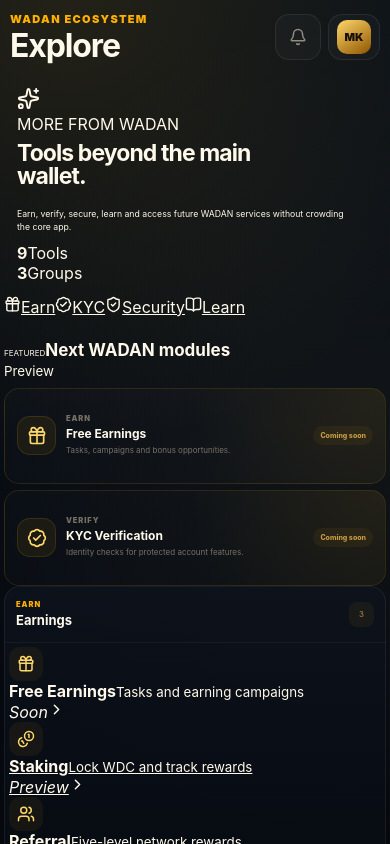
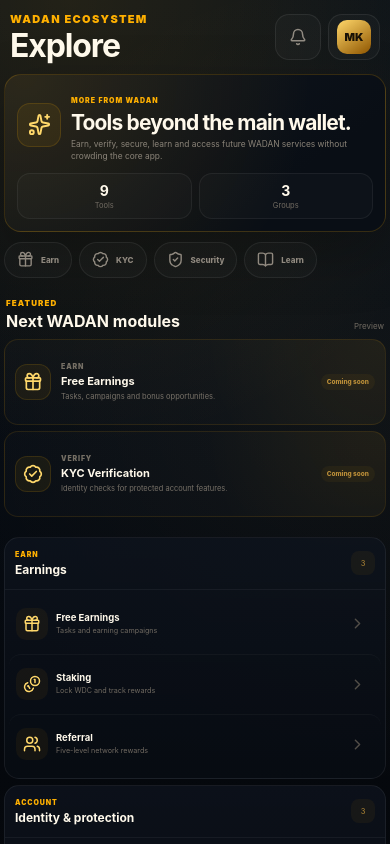
Before and after one commit to mkmalakzai/WadanApp, a Next.js app: page /explore in a window 390 px wide. Shown: the top 844 px of the page. Built offline with nearby package versions, Linux system fonts and the light colour scheme.

Commit message:
Replace Explore styles with compact mobile-first design

```diff
--- a/app/explore/explore.module.css
+++ b/app/explore/explore.module.css
@@ -1,82 +1,76 @@
 .main{min-width:0;font-size:16px}
 
-.commandHero{
-  min-height:170px;
+.hero{
+  min-height:150px;
   display:grid;
   grid-template-columns:auto minmax(0,1fr) auto;
-  gap:18px;
+  gap:16px;
   align-items:center;
-  padding:22px;
+  padding:18px;
   border:1px solid rgba(255,176,0,.18);
-  border-radius:22px;
+  border-radius:20px;
   background:
-    radial-gradient(circle at 5% 0,rgba(255,176,0,.14),transparent 20rem),
-    linear-gradient(145deg,#101620,#090e15 70%);
-  box-shadow:0 22px 65px rgba(0,0,0,.28);
+    radial-gradient(circle at 5% 0%,rgba(255,176,0,.12),transparent 18rem),
+    linear-gradient(145deg,#10161f,#090e15 72%);
+  box-shadow:0 22px 58px rgba(0,0,0,.25);
 }
 
-.commandIcon{
-  width:60px;height:60px;
+.heroIcon{
+  width:52px;height:52px;
   display:grid;place-items:center;
-  border-radius:18px;
+  border-radius:16px;
   color:#ffd86b;
-  background:rgba(255,176,0,.075);
-  border:1px solid rgba(255,176,0,.16);
+  background:rgba(255,176,0,.07);
+  border:1px solid rgba(255,176,0,.15);
 }
 
-.commandCopy>span{
+.heroCopy>span{
   color:#ffb000;
-  font-size:8.5px;
+  font-size:8px;
   font-weight:900;
-  letter-spacing:.15em;
+  letter-spacing:.14em;
 }
 
-.commandCopy h2{
+.heroCopy h2{
   margin:5px 0 0;
   font-size:31px;
   line-height:1;
   letter-spacing:-.04em;
 }
 
-.commandCopy p{
-  max-width:650px;
+.heroCopy p{
+  max-width:640px;
   margin:8px 0 0;
-  color:#8d867b;
-  font-size:10.5px;
-  line-height:1.55;
+  color:#8b8479;
+  font-size:10px;
+  line-height:1.5;
 }
 
-.commandMeta{
-  display:flex;
-  gap:7px;
-}
-
-.commandMeta>div{
-  min-width:72px;
-  min-height:68px;
+.heroMeta{display:flex;gap:7px}
+.heroMeta>div{
+  min-width:68px;
+  min-height:60px;
   display:flex;
   flex-direction:column;
   align-items:center;
   justify-content:center;
   border:1px solid rgba(255,255,255,.06);
-  border-radius:14px;
+  border-radius:13px;
   background:rgba(255,255,255,.018);
 }
+.heroMeta strong{font-size:17px}
+.heroMeta span{margin-top:2px;color:#706a61;font-size:7.5px}
 
-.commandMeta strong{font-size:18px}
-.commandMeta span{margin-top:3px;color:#6f6960;font-size:8px}
-
-.quickNav{
+.quickStrip{
   display:flex;
   gap:7px;
   margin-top:10px;
   overflow-x:auto;
   scrollbar-width:none;
 }
-.quickNav::-webkit-scrollbar{display:none}
-
-.quickNav a{
-  min-height:40px;
+.quickStrip::-webkit-scrollbar{display:none}
+.quickStrip a{
+  min-height:38px;
   padding:0 12px;
   display:inline-flex;
   align-items:center;
@@ -85,517 +79,217 @@
   border:1px solid rgba(255,255,255,.065);
   border-radius:999px;
   background:rgba(255,255,255,.018);
-  color:#918a80;
+  color:#90897f;
   text-decoration:none;
-  font-size:9px;
+  font-size:8.5px;
   font-weight:800;
 }
 
-.quickNav a:hover{
-  border-color:rgba(255,176,0,.2);
-  color:#ffd86b;
-}
-
-.featured{margin-top:27px}
-
-.featuredHead{
+.featured{margin-top:24px}
+.sectionHead{
   display:flex;
   align-items:flex-end;
   justify-content:space-between;
   gap:12px;
-  padding:0 2px 9px;
+  padding:0 2px 8px;
 }
-.featuredHead span{display:block;color:#ffb000;font-size:8.5px;font-weight:900;letter-spacing:.15em}
-.featuredHead strong{display:block;margin-top:3px;font-size:19px}
-.featuredHead small{color:#716b62;font-size:8px}
+.sectionHead span{display:block;color:#ffb000;font-size:8px;font-weight:900;letter-spacing:.14em}
+.sectionHead strong{display:block;margin-top:3px;font-size:18px}
+.sectionHead small{color:#706a61;font-size:8px}
 
 .featuredGrid{
   display:grid;
   grid-template-columns:1fr 1fr;
-  gap:8px;
+  gap:7px;
+}
+.featuredGrid article{
+  min-height:100px;
+  display:grid;
+  grid-template-columns:auto 1fr auto;
+  gap:10px;
+  align-items:center;
+  padding:12px;
+  border:1px solid rgba(255,176,0,.11);
+  border-radius:16px;
+  background:
+    radial-gradient(circle at 100% 0,rgba(255,176,0,.06),transparent 46%),
+    rgba(255,255,255,.015);
+}
+.featureIcon{
+  width:39px;height:39px;
+  display:grid;place-items:center;
+  border-radius:12px;
+  color:#ffd86b;
+  background:rgba(255,176,0,.06);
+  border:1px solid rgba(255,176,0,.13);
+}
+.featuredGrid small{display:block;color:#756f65;font-size:7px;font-weight:900;letter-spacing:.12em}
+.featuredGrid strong{display:block;margin-top:3px;font-size:12px}
+.featuredGrid p{margin:4px 0 0;color:#777168;font-size:8px;line-height:1.4}
+.featuredGrid em{
+  padding:4px 6px;
+  border-radius:999px;
+  background:rgba(255,176,0,.05);
+  color:#bd9039;
+  font-size:6.8px;
+  font-style:normal;
+  font-weight:850;
 }
 
-.featuredGrid article{
-  min-height:112px;
-  display:grid;
-  grid-template-columns:auto 1fr auto;
-  gap:12px;
-  align-items:center;
-  padding:14px;
-  border:1px solid rgba(255,176,0,.12);
-  border-radius:17px;
-  background:
-    radial-gradient(circle at 100% 0,rgba(255,176,0,.07),transparent 50%),
-    rgba(255,255,255,.016);
-}
-
-.featureIcon{
-  width:42px;height:42px;
-  display:grid;place-items:center;
-  border-radius:13px;
-  color:#ffd86b;
-  background:rgba(255,176,0,.065);
-  border:1px solid rgba(255,176,0,.13);
-}
-
-.featuredGrid small{display:block;color:#756f65;font-size:7.5px;font-weight:900;letter-spacing:.12em}
-.featuredGrid strong{display:block;margin-top:3px;font-size:13px}
-.featuredGrid p{margin:4px 0 0;color:#777168;font-size:8.5px;line-height:1.45}
-.featuredGrid em{
-  padding:5px 7px;
-  border-radius:999px;
-  background:rgba(255,176,0,.055);
-  color:#c79b43;
-  font-size:7.5px;
-  font-style:normal;
-  font-weight:850;
-  white-space:nowrap;
-}
-
-.groupGrid{
+.groups{
   display:grid;
   grid-template-columns:repeat(3,1fr);
-  gap:8px;
-  margin-top:27px;
+  gap:7px;
+  margin-top:24px;
 }
-
 .group{
-  scroll-margin-top:90px;
+  scroll-margin-top:80px;
   overflow:hidden;
   border:1px solid rgba(255,255,255,.065);
-  border-radius:18px;
-  background:linear-gradient(180deg,rgba(14,20,30,.75),rgba(8,12,19,.88));
+  border-radius:17px;
+  background:linear-gradient(180deg,rgba(14,20,30,.76),rgba(8,12,19,.88));
 }
-
 .group>header{
-  min-height:62px;
-  padding:12px 13px;
+  min-height:56px;
+  padding:10px 11px;
   display:flex;
   align-items:center;
   justify-content:space-between;
   gap:10px;
   border-bottom:1px solid rgba(255,255,255,.05);
 }
-
-.group header span{display:block;color:#ffb000;font-size:7.5px;font-weight:900;letter-spacing:.13em}
-.group header strong{display:block;margin-top:3px;font-size:14px}
+.group header span{display:block;color:#ffb000;font-size:7px;font-weight:900;letter-spacing:.13em}
+.group header strong{display:block;margin-top:3px;font-size:13px}
 .group header small{
-  width:25px;height:25px;
+  width:24px;height:24px;
   display:grid;place-items:center;
   border-radius:8px;
-  background:rgba(255,176,0,.055);
-  color:#b98c36;
-  font-size:8px;
+  background:rgba(255,176,0,.05);
+  color:#b58a36;
+  font-size:7.5px;
 }
 
 .rows{padding:4px}
-
-.toolRow{
-  min-height:74px;
+.row{
+  min-height:66px;
   display:grid;
   grid-template-columns:auto minmax(0,1fr) auto auto;
-  gap:9px;
+  gap:8px;
   align-items:center;
-  padding:9px;
-  border-radius:13px;
+  padding:8px;
   color:inherit;
   text-decoration:none;
-  transition:.18s ease;
+  border-radius:12px;
 }
-
-.toolRow+.toolRow{border-top:1px solid rgba(255,255,255,.035)}
-
-a.toolRow:hover{
-  background:rgba(255,176,0,.035);
-}
-
-.disabled{opacity:.65}
+.row+.row{border-top:1px solid rgba(255,255,255,.035)}
+a.row:hover{background:rgba(255,176,0,.03)}
 
 .rowIcon{
-  width:36px;height:36px;
+  width:34px;height:34px;
   display:grid;place-items:center;
-  border-radius:11px;
+  border-radius:10px;
   color:#ffd86b;
-  background:rgba(255,176,0,.055);
+  background:rgba(255,176,0,.05);
 }
-
-.rowCopy{min-width:0}
-.rowCopy strong{display:block;font-size:10.5px}
-.rowCopy span{
-  display:block;
-  margin-top:3px;
-  overflow:hidden;
-  color:#716b62;
-  font-size:7.8px;
-  line-height:1.35;
-  text-overflow:ellipsis;
-}
-
-.toolRow em{
+.row>div{min-width:0}
+.row strong{display:block;font-size:10px}
+.row small{display:block;margin-top:3px;color:#716b62;font-size:7.5px;line-height:1.35}
+.row em{
   padding:4px 6px;
   border-radius:999px;
-  background:rgba(255,255,255,.025);
-  color:#706a61;
-  font-size:7px;
+  background:rgba(255,255,255,.022);
+  color:#6e685f;
+  font-size:6.5px;
   font-style:normal;
   font-weight:800;
-  white-space:nowrap;
 }
+.row>svg{color:#514d47}
 
-.chevron{color:#514d47}
-
-.futureStrip{
-  min-height:72px;
-  margin:18px 0 6px;
+.future{
+  min-height:68px;
+  margin:16px 0 4px;
   display:flex;
   align-items:center;
-  gap:11px;
-  padding:12px 14px;
-  border-top:1px solid rgba(255,255,255,.055);
-  border-bottom:1px solid rgba(255,255,255,.055);
+  gap:10px;
+  padding:11px 13px;
+  border-top:1px solid rgba(255,255,255,.05);
+  border-bottom:1px solid rgba(255,255,255,.05);
   color:#ffd86b;
 }
-
-.futureStrip strong,.futureStrip span{display:block}
-.futureStrip strong{font-size:11px;color:#cfc8bd}
-.futureStrip span{margin-top:3px;color:#6d675f;font-size:8.5px}
+.future strong,.future span{display:block}
+.future strong{font-size:10.5px;color:#cbc4b9}
+.future span{margin-top:3px;color:#69635b;font-size:8px}
 
 @media(max-width:1050px){
-  .groupGrid{grid-template-columns:1fr 1fr}
-  .group:last-child{grid-column:1 / -1}
+  .groups{grid-template-columns:1fr 1fr}
+  .group:last-child{grid-column:1/-1}
 }
 
 @media(max-width:760px){
   .main{font-size:16px}
 
-  .commandHero{
+  .hero{
     min-height:0;
-    grid-template-columns:48px 1fr;
-    gap:11px;
-    padding:14px;
-    border-radius:18px;
+    grid-template-columns:44px minmax(0,1fr);
+    gap:10px;
+    padding:12px;
+    border-radius:17px;
   }
-
-  .commandIcon{width:48px;height:48px;border-radius:14px}
-  .commandCopy>span{font-size:7.5px}
-  .commandCopy h2{font-size:23px}
-  .commandCopy p{font-size:9px;line-height:1.45}
-
-  .commandMeta{
-    grid-column:1 / -1;
+  .heroIcon{width:44px;height:44px;border-radius:13px}
+  .heroCopy>span{font-size:7px}
+  .heroCopy h2{font-size:21px}
+  .heroCopy p{margin-top:6px;font-size:8.4px;line-height:1.42}
+  .heroMeta{
+    grid-column:1/-1;
     display:grid;
     grid-template-columns:1fr 1fr;
   }
-  .commandMeta>div{min-height:52px}
-  .commandMeta strong{font-size:15px}
+  .heroMeta>div{min-height:46px}
+  .heroMeta strong{font-size:14px}
 
-  .quickNav{
+  .quickStrip{
     margin-right:-14px;
     padding-right:14px;
   }
-  .quickNav a{min-height:38px;font-size:8.5px}
+  .quickStrip a{min-height:36px;font-size:8px}
 
-  .featured{margin-top:23px}
-  .featuredHead strong{font-size:17px}
+  .featured{margin-top:20px}
+  .sectionHead strong{font-size:16px}
   .featuredGrid{grid-template-columns:1fr;gap:6px}
   .featuredGrid article{
-    min-height:96px;
-    padding:12px;
-    grid-template-columns:39px 1fr auto;
-    gap:10px;
-    border-radius:15px;
+    min-height:86px;
+    padding:10px;
+    grid-template-columns:36px 1fr auto;
+    border-radius:14px;
   }
-  .featureIcon{width:39px;height:39px}
-  .featuredGrid strong{font-size:12px}
-  .featuredGrid p{font-size:8px}
-  .featuredGrid em{font-size:7px}
+  .featureIcon{width:36px;height:36px}
+  .featuredGrid strong{font-size:11px}
+  .featuredGrid p{font-size:7.5px}
+  .featuredGrid em{font-size:6.5px}
 
-  .groupGrid{
+  .groups{
     grid-template-columns:1fr;
-    gap:7px;
-    margin-top:23px;
+    gap:6px;
+    margin-top:20px;
   }
   .group:last-child{grid-column:auto}
-  .group{border-radius:16px}
-  .group>header{min-height:56px;padding:10px 11px}
-  .group header strong{font-size:13px}
+  .group{border-radius:15px}
+  .group>header{min-height:52px;padding:9px 10px}
+  .group header strong{font-size:12px}
 
-  .toolRow{
-    min-height:66px;
-    grid-template-columns:34px minmax(0,1fr) auto auto;
-    padding:8px;
+  .row{
+    min-height:60px;
+    grid-template-columns:32px minmax(0,1fr) auto auto;
+    padding:7px;
   }
-  .rowIcon{width:34px;height:34px}
-  .rowCopy strong{font-size:10px}
-  .rowCopy span{font-size:7.5px}
-  .toolRow em{font-size:6.8px}
+  .rowIcon{width:32px;height:32px}
+  .row strong{font-size:9.5px}
+  .row small{font-size:7.2px}
+  .row em{font-size:6.2px}
 
-  .futureStrip{margin-top:15px}
+  .future{margin-top:13px}
 }
 
 @media(max-width:430px){
-  .commandCopy h2{font-size:22px}
-  .toolRow em{display:none}
+  .row em{display:none}
 }
-
-
-/* V2 — compact professional command-center treatment */
-.hero{
-  min-height:170px;
-  grid-template-columns:minmax(0,1fr) 180px;
-  gap:16px;
-  padding:18px;
-  border-radius:20px;
-}
-
-.eyebrow{
-  padding:6px 9px;
-  font-size:8.5px;
-}
-
-.hero h2{
-  max-width:620px;
-  margin-top:10px;
-  font-size:34px;
-  line-height:1;
-  letter-spacing:-.04em;
-}
-
-.hero p{
-  max-width:640px;
-  margin-top:10px;
-  font-size:10.5px;
-  line-height:1.5;
-}
-
-.heroMark{
-  min-height:118px;
-  border-radius:16px;
-}
-
-.heroMark svg{
-  width:27px;
-  height:27px;
-}
-
-.heroMark strong{
-  margin-top:8px;
-  font-size:16px;
-}
-
-.heroMark span{
-  margin-top:3px;
-  font-size:7.5px;
-}
-
-.section{
-  margin-top:22px;
-}
-
-.sectionHead{
-  padding-bottom:8px;
-}
-
-.sectionHead>div>span{
-  font-size:8px;
-}
-
-.sectionHead>div>strong{
-  margin-top:3px;
-  font-size:18px;
-}
-
-.grid{
-  gap:7px;
-}
-
-.card{
-  min-height:132px;
-  padding:12px;
-  border-radius:16px;
-}
-
-.icon{
-  width:37px;
-  height:37px;
-  border-radius:11px;
-}
-
-.cardTop em{
-  padding:4px 6px;
-  font-size:7px;
-}
-
-.card h3{
-  margin-top:17px;
-  font-size:13px;
-}
-
-.card p{
-  margin-top:5px;
-  font-size:8.5px;
-  line-height:1.45;
-}
-
-.cardFoot{
-  padding-top:10px;
-}
-
-.cardFoot span{
-  font-size:7.8px;
-}
-
-.future{
-  margin-top:22px;
-  padding:14px;
-}
-
-@media(max-width:760px){
-  .hero{
-    grid-template-columns:1fr auto;
-    gap:10px;
-    padding:13px;
-    border-radius:17px;
-  }
-
-  .eyebrow{
-    font-size:7.5px;
-  }
-
-  .hero h2{
-    max-width:280px;
-    margin-top:8px;
-    font-size:25px;
-    line-height:1.02;
-  }
-
-  .hero p{
-    max-width:330px;
-    margin-top:7px;
-    font-size:8.7px;
-  }
-
-  .heroMark{
-    width:74px;
-    min-height:92px;
-    display:flex;
-    padding:8px;
-    border-radius:14px;
-  }
-
-  .heroMark svg{
-    width:22px;
-    height:22px;
-  }
-
-  .heroMark strong{
-    margin-top:6px;
-    font-size:11px;
-  }
-
-  .heroMark span{
-    display:none;
-  }
-
-  .section{
-    margin-top:20px;
-  }
-
-  .sectionHead>div>strong{
-    font-size:17px;
-  }
-
-  .grid{
-    grid-template-columns:1fr;
-    gap:6px;
-  }
-
-  .card{
-    min-height:84px;
-    padding:10px;
-    display:grid;
-    grid-template-columns:38px minmax(0,1fr) auto;
-    grid-template-areas:
-      "icon title status"
-      "icon desc foot";
-    column-gap:9px;
-    row-gap:2px;
-    align-items:center;
-    border-radius:14px;
-  }
-
-  .cardTop{
-    display:contents;
-  }
-
-  .icon{
-    grid-area:icon;
-    width:36px;
-    height:36px;
-  }
-
-  .icon svg{
-    width:18px;
-    height:18px;
-  }
-
-  .cardTop em{
-    grid-area:status;
-    justify-self:end;
-    font-size:6.5px;
-  }
-
-  .card h3{
-    grid-area:title;
-    align-self:end;
-    margin:0;
-    font-size:11.5px;
-  }
-
-  .card p{
-    grid-area:desc;
-    align-self:start;
-    margin:1px 0 0;
-    max-width:230px;
-    font-size:7.7px;
-    line-height:1.35;
-  }
-
-  .cardFoot{
-    grid-area:foot;
-    align-self:start;
-    justify-self:end;
-    margin:0;
-    padding:0;
-    border:0;
-  }
-
-  .cardFoot span{
-    display:none;
-  }
-
-  .cardFoot strong{
-    font-size:14px;
-  }
-
-  .future{
-    margin-top:18px;
-    padding:11px 2px;
-  }
-}
-
-@media(max-width:430px){
-  .hero{
-    grid-template-columns:1fr 66px;
-  }
-
-  .hero h2{
-    max-width:250px;
-    font-size:23px;
-  }
-
-  .heroMark{
-    width:66px;
-    min-height:82px;
-  }
-}
```
